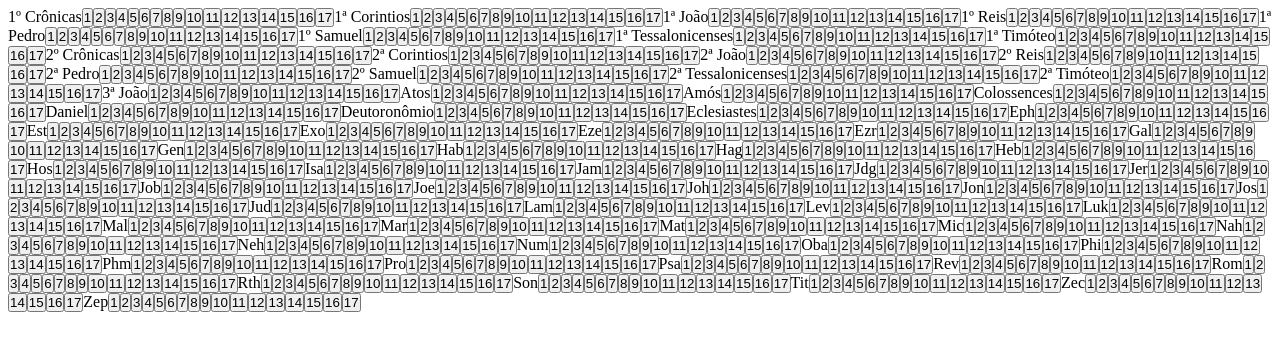
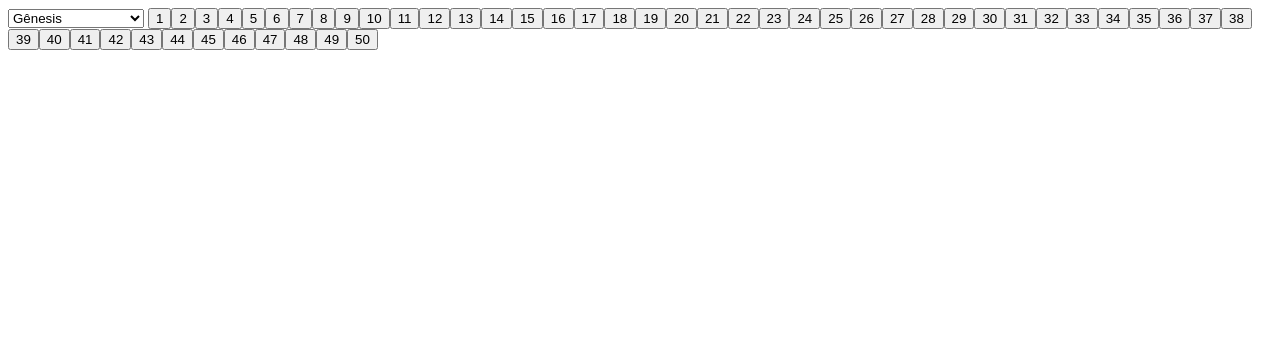
Before and after one commit to gleiderr/biblia, a plain HTML site: page index.html in a window 1280 px wide. Drawn offline with Linux system fonts and the light colour scheme.

Commit message:
Habilitado acesso dinâmico a todo texto bíblico

```diff
--- a/index.html
+++ b/index.html
@@ -8,6 +8,11 @@
 
 </head>
 <body>
+  <form onsubmit="return false;">
+    <select onchange=""></select>
+    <span id="capitulos"></span>
+  </form>
+  <div id="texto"></div>
 
 <script src="./scripts/firebase.js"></script>
 <script>
--- a/scripts/biblia.js
+++ b/scripts/biblia.js
@@ -1,106 +1,119 @@
-$(document).ready(function() {
-    var kja_books = [
-        { sigla: '1Ch', livro: '1º Crônicas'},
-        { sigla: '1Co', livro: '1ª Corintios'},
-        { sigla: '1Jo', livro: '1ª João'},
-        { sigla: '1Ki', livro: '1º Reis'},
-        { sigla: '1Pe', livro: '1ª Pedro'},
-        { sigla: '1Sa', livro: '1º Samuel'},
-        { sigla: '1Th', livro: '1ª Tessalonicenses'},
-        { sigla: '1Ti', livro: '1ª Timóteo'},
-        { sigla: '2Ch', livro: '2º Crônicas'},
-        { sigla: '2Co', livro: '2ª Corintios'},
-        { sigla: '2Jo', livro: '2ª João'},
-        { sigla: '2Ki', livro: '2º Reis'},
-        { sigla: '2Pe', livro: '2ª Pedro'},
-        { sigla: '2Sa', livro: '2º Samuel'},
-        { sigla: '2Th', livro: '2ª Tessalonicenses'},
-        { sigla: '2Ti', livro: '2ª Timóteo'},
-        { sigla: '3Jo', livro: '3ª João'},
-        { sigla: 'Act', livro: 'Atos'},
-        { sigla: 'Amo', livro: 'Amós'},
-        { sigla: 'Col', livro: 'Colossences'},
-        { sigla: 'Dan', livro: 'Daniel'},
-        { sigla: 'Deu', livro: 'Deutoronômio'},
-        { sigla: 'Ecc', livro: 'Eclesiastes'},
-        { sigla: 'Eph', livro: 'Eph'},
-        { sigla: 'Est', livro: 'Est'},
-        { sigla: 'Exo', livro: 'Exo'},
-        { sigla: 'Eze', livro: 'Eze'},
-        { sigla: 'Ezr', livro: 'Ezr'},
-        { sigla: 'Gal', livro: 'Gal'},
-        { sigla: 'Gen', livro: 'Gen'},
-        { sigla: 'Hab', livro: 'Hab'},
-        { sigla: 'Hag', livro: 'Hag'},
-        { sigla: 'Heb', livro: 'Heb'},
-        { sigla: 'Hos', livro: 'Hos'},
-        { sigla: 'Isa', livro: 'Isa'},
-        { sigla: 'Jam', livro: 'Jam'},
-        { sigla: 'Jdg', livro: 'Jdg'},
-        { sigla: 'Jer', livro: 'Jer'},
-        { sigla: 'Job', livro: 'Job'},
-        { sigla: 'Joe', livro: 'Joe'},
-        { sigla: 'Joh', livro: 'Joh'},
-        { sigla: 'Jon', livro: 'Jon'},
-        { sigla: 'Jos', livro: 'Jos'},
-        { sigla: 'Jud', livro: 'Jud'},
-        { sigla: 'Lam', livro: 'Lam'},
-        { sigla: 'Lev', livro: 'Lev'},
-        { sigla: 'Luk', livro: 'Luk'},
-        { sigla: 'Mal', livro: 'Mal'},
-        { sigla: 'Mar', livro: 'Mar'},
-        { sigla: 'Mat', livro: 'Mat'},
-        { sigla: 'Mic', livro: 'Mic'},
-        { sigla: 'Nah', livro: 'Nah'},
-        { sigla: 'Neh', livro: 'Neh'},
-        { sigla: 'Num', livro: 'Num'},
-        { sigla: 'Oba', livro: 'Oba'},
-        { sigla: 'Phi', livro: 'Phi'},
-        { sigla: 'Phm', livro: 'Phm'},
-        { sigla: 'Pro', livro: 'Pro'},
-        { sigla: 'Psa', livro: 'Psa'},
-        { sigla: 'Rev', livro: 'Rev'},
-        { sigla: 'Rom', livro: 'Rom'},
-        { sigla: 'Rth', livro: 'Rth'},
-        { sigla: 'Son', livro: 'Son'},
-        { sigla: 'Tit', livro: 'Tit'},
-        { sigla: 'Zec', livro: 'Zec'},
-        { sigla: 'Zep', livro: 'Zep'},
-    ];
-
-    $('body').append('<form onsubmit="return false;"></form>');
-    for(let i = 0; i < kja_books.length; i++) {
-        let span = $('<span></span>')
-                    .attr('id', kja_books[i].sigla)
-                    .text(kja_books[i].livro);
-        for(let j = 1; j < 18; j++) {
-            let button = $('<button></button>')
-                            .css({'padding': '0px'})
-                            .text(j)
-                            .on('click', function(e) {
-                                open_bible(kja_books[i].sigla, j);
-                            });
+const kja_books = {
+    '1Ch': { livro: '1º Crônicas', nCapitulos: 29},
+    '1Co': { livro: '1ª Corintios', nCapitulos: 16},
+    '1Jo': { livro: '1ª João', nCapitulos: 5},
+    '1Ki': { livro: '1º Reis', nCapitulos: 22},
+    '1Pe': { livro: '1ª Pedro', nCapitulos: 5},
+    '1Sa': { livro: '1º Samuel', nCapitulos: 31},
+    '1Th': { livro: '1ª Tessalonicenses', nCapitulos: 5},
+    '1Ti': { livro: '1ª Timóteo', nCapitulos: 6},
+    '2Ch': { livro: '2º Crônicas', nCapitulos: 36},
+    '2Co': { livro: '2ª Corintios', nCapitulos: 13},
+    '2Jo': { livro: '2ª João', nCapitulos: 1},
+    '2Ki': { livro: '2º Reis', nCapitulos: 25},
+    '2Pe': { livro: '2ª Pedro', nCapitulos: 3},
+    '2Sa': { livro: '2º Samuel', nCapitulos: 24},
+    '2Th': { livro: '2ª Tessalonicenses', nCapitulos: 3},
+    '2Ti': { livro: '2ª Timóteo', nCapitulos: 4},
+    '3Jo': { livro: '3ª João', nCapitulos: 1},
+    'Act': { livro: 'Atos', nCapitulos: 28},
+    'Amo': { livro: 'Amós', nCapitulos: 9},
+    'Col': { livro: 'Colossences', nCapitulos: 4},
+    'Dan': { livro: 'Daniel', nCapitulos: 12},
+    'Deu': { livro: 'Deutoronômio', nCapitulos: 34},
+    'Ecc': { livro: 'Eclesiastes', nCapitulos: 12},
+    'Eph': { livro: 'Efésios', nCapitulos: 6},
+    'Est': { livro: 'Ester', nCapitulos: 10},
+    'Exo': { livro: 'Êxodo', nCapitulos: 40},
+    'Eze': { livro: 'Ezequiel', nCapitulos: 48},
+    'Ezr': { livro: 'Esdras', nCapitulos: 10},
+    'Gal': { livro: 'Gálatas', nCapitulos: 6},
+    'Gen': { livro: 'Gênesis', nCapitulos: 50},
+    'Hab': { livro: 'Habacuque', nCapitulos: 3},
+    'Hag': { livro: 'Ageu', nCapitulos: 2},
+    'Heb': { livro: 'Hebreus', nCapitulos: 13},
+    'Hos': { livro: 'Oséias', nCapitulos: 14},
+    'Isa': { livro: 'Isaías', nCapitulos: 66},
+    'Jam': { livro: 'Tiago', nCapitulos: 5},
+    'Jdg': { livro: 'Juízes', nCapitulos: 21},
+    'Jer': { livro: 'Jeremias', nCapitulos: 52},
+    'Job': { livro: 'Jó', nCapitulos: 42},
+    'Joe': { livro: 'Joel', nCapitulos: 3},
+    'Joh': { livro: 'João', nCapitulos: 21},
+    'Jon': { livro: 'Jonas', nCapitulos: 4},
+    'Jos': { livro: 'Josué', nCapitulos: 24},
+    'Jud': { livro: 'Judas', nCapitulos: 1},
+    'Lam': { livro: 'Lamentações', nCapitulos: 5},
+    'Lev': { livro: 'Levítico', nCapitulos: 27},
+    'Luk': { livro: 'Lucas', nCapitulos: 24},
+    'Mal': { livro: 'Malaquias', nCapitulos: 4},
+    'Mar': { livro: 'Marcos', nCapitulos: 16},
+    'Mat': { livro: 'Mateus', nCapitulos: 28},
+    'Mic': { livro: 'Miquéias', nCapitulos: 7},
+    'Nah': { livro: 'Naum', nCapitulos: 3},
+    'Neh': { livro: 'Neemias', nCapitulos: 13},
+    'Num': { livro: 'Números', nCapitulos: 18},
+    'Oba': { livro: 'Obadias', nCapitulos: 1},
+    'Phi': { livro: 'Filipenses', nCapitulos: 4},
+    'Phm': { livro: 'Filemom', nCapitulos: 1},
+    'Pro': { livro: 'Provérbios', nCapitulos: 31},
+    'Psa': { livro: 'Salmos', nCapitulos: 150},
+    'Rev': { livro: 'Apocalípse', nCapitulos: 22},
+    'Rom': { livro: 'Romanos', nCapitulos: 16},
+    'Rth': { livro: 'Rute', nCapitulos: 4},
+    'Son': { livro: 'Cantares', nCapitulos: 8},
+    'Tit': { livro: 'Tito', nCapitulos: 3},
+    'Zec': { livro: 'Zacarias', nCapitulos: 14},
+    'Zep': { livro: 'Sofonias', nCapitulos: 3},
+};
 
 
-            span.append(button);
-        }
+$(document).ready(function() {
+    const ordem = [ 'Gen', 'Exo', 'Lev', 'Num', 'Deu', 'Jos', 'Jdg', 'Rth', '1Sa', '2Sa', '1Ki', '2Ki', '1Ch', '2Ch', 'Ezr', 'Neh', 'Est', 'Job', 'Psa', 'Pro', 'Ecc', 'Son', 'Isa', 'Jer', 'Lam', 'Eze',  'Dan', 'Hos', 'Joe', 'Amo', 'Oba', 'Jon', 'Mic', 'Nah', 'Hab', 'Zep', 'Hag', 'Zec', 'Mal', 'Mat', 'Mar', 'Luk', 'Joh', 'Act', 'Rom', '1Co', '2Co',  'Gal', 'Eph', 'Phi', 'Col', '1Th', '2Th', '1Ti', '2Ti', 'Tit', 'Phm', 'Heb', 'Jam', '1Pe', '2Pe', '1Jo', '2Jo', '3Jo', 'Jud', 'Rev'];
 
-        $('form').append(span);
+    for(let i = 0; i < ordem.length; i++) {
+        let sigla = ordem[i];
+        let opt = $('<option></option>')
+                    .attr('value', sigla)
+                    .text(kja_books[sigla].livro);
+
+        $('select').append(opt);
     }
+
+    $('select').on('change', function() {
+        showChapters(this.value);
+    });
+
+    showChapters($('select').val())
 });
 
+function showChapters(sigla) {
+    let capitulos = $('#capitulos');
+    capitulos.empty();
+
+    let n = kja_books[sigla].nCapitulos;
+    for(let i = 1; i <= n; i++) {
+        let button = $('<button></button>')
+                        .text(i)
+                        .on('click', function(e) {
+                            open_bible(sigla, i);
+                        });
+        capitulos.append(button);
+    }
+}
+
 function open_bible(sigla, capitulo) {
-    console.log(sigla, capitulo);
     firebase.database().ref('/biblia/kja/' + sigla + '/' + capitulo).once('value').then(
         function(snapshot) {
-            snapshot.forEach(function(ver) {
-                console.log(ver.key + ' - ' + ver.val());
-                let p = $('<p></p>').text(ver.key + ' - ' + ver.val());
-                $('body').append(p);
+            let texto = $('#texto').empty();
+
+            snapshot.forEach(function(versiculo) {
+                let p = $('<p></p>').html(versiculo.key + ' - ' + versiculo.val());
+                texto.append(p);
             });
         },
         function(a, b, c) {
-            console.log('Deu ruim');
+            console.log('Deu ruim', a, b, c);
         }
-        );
+    );
 }
```
